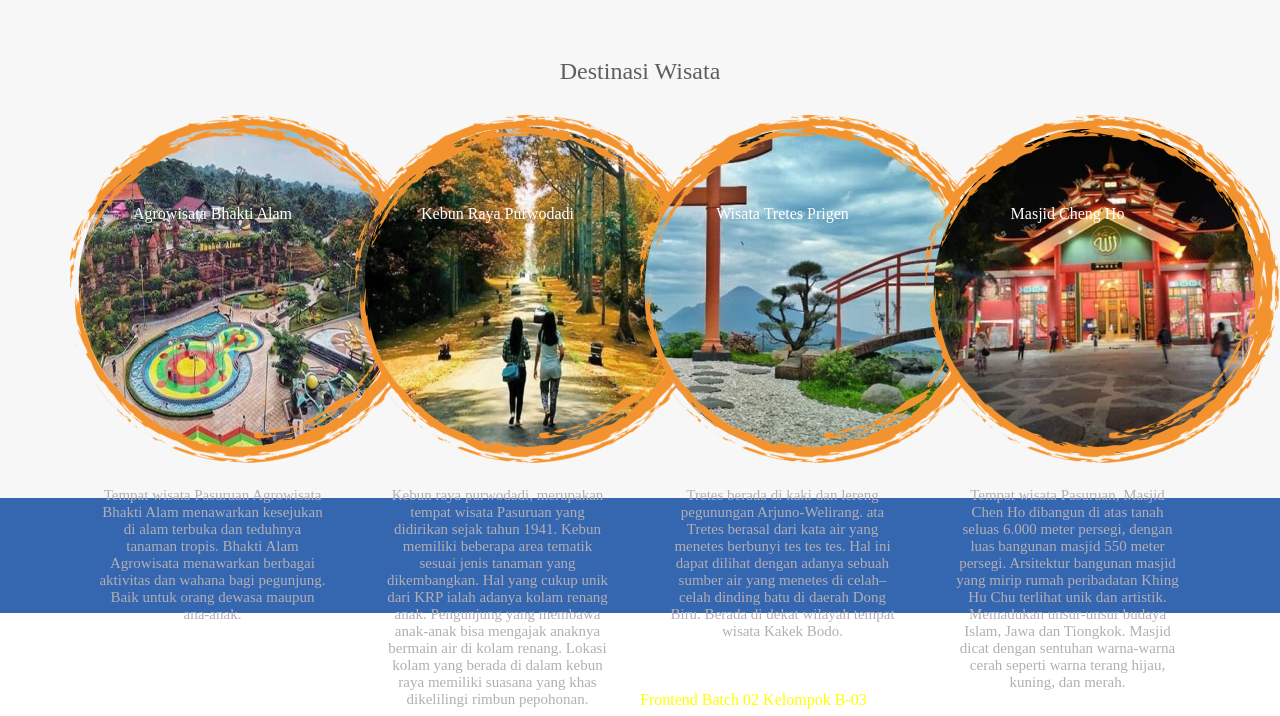
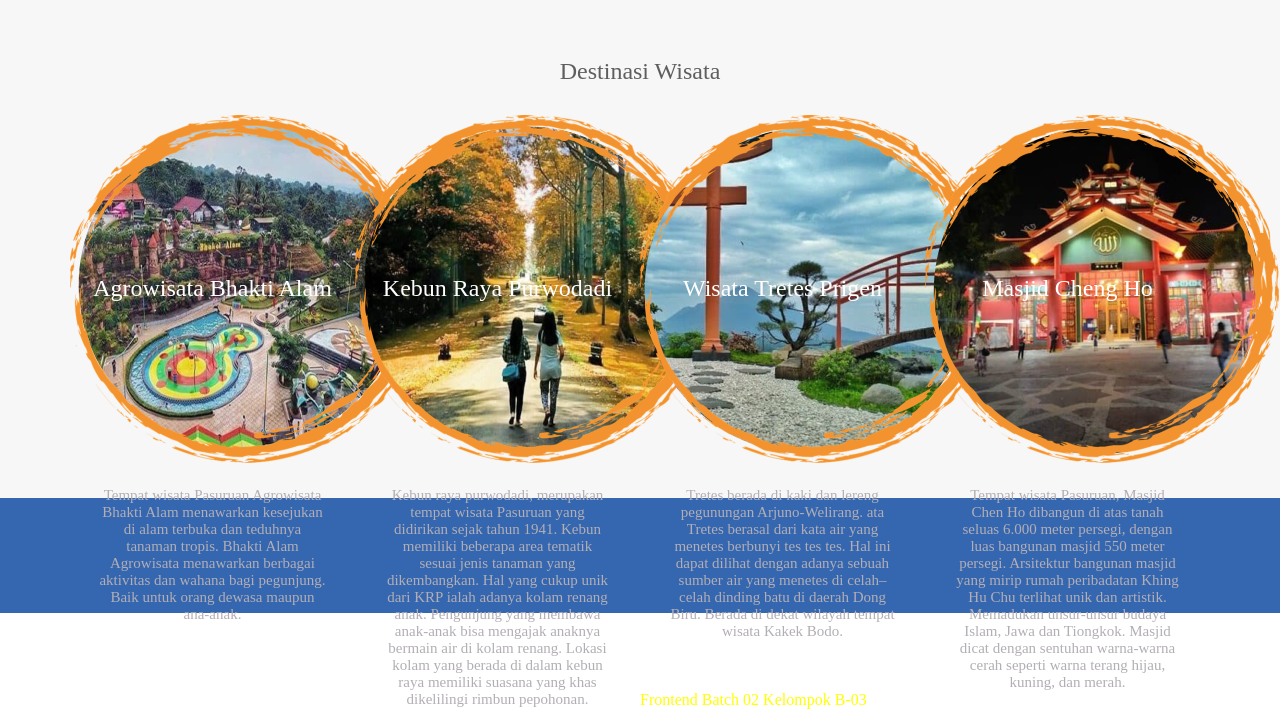
Before and after one commit to masitah26/Wisata-Jawa-Timur, a plain HTML site: page index.html in a window 1280 px wide. Shown: the part 950-1666 px from the top of the page. Drawn offline with Linux system fonts and the light colour scheme.

Commit message:
Update stylesheet.css

```diff
--- a/stylesheet.css
+++ b/stylesheet.css
@@ -22,7 +22,7 @@ div {
 }
 
 body {
-  font-family: "cursive";
+  font-family: "Rockwell Condensed";
 }
 
 a {
@@ -149,8 +149,9 @@ header {
 }
 
 .content-icon p {
+  font-size: 24px;
   position: absolute;
-  top: 90px;
+  top: 160px;
   width: 100%;
   color: white;
   display: block;
```
